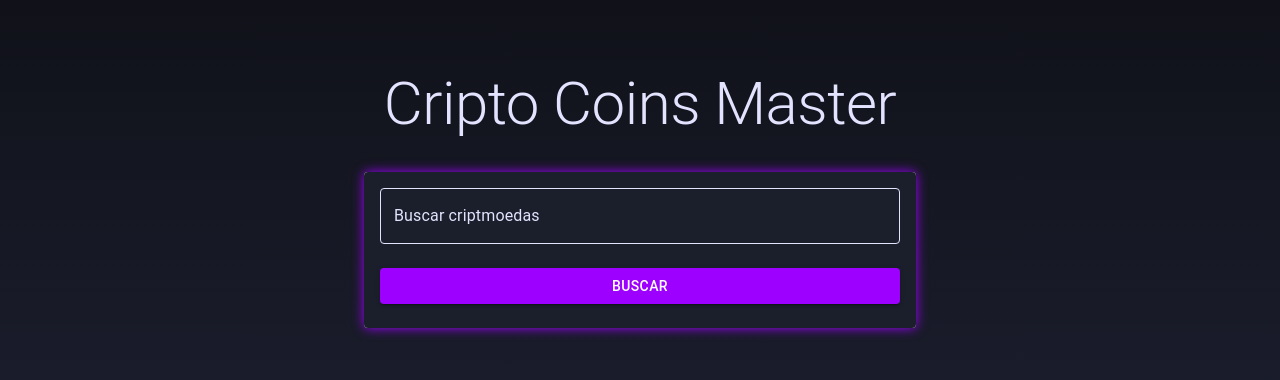
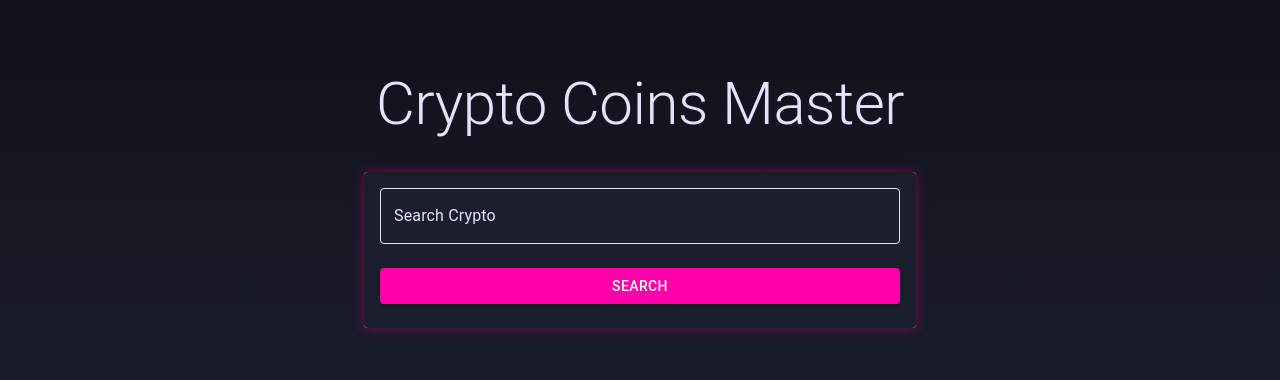
Before and after one commit to mahhfadel/fullstack, a React (Create React App) app in the folder fullstack-lucas-e-maria/: page / in a window 1280 px wide. Shown: the part 202-582 px from the top of the page. Built offline with nearby package versions, Linux system fonts and the light colour scheme.

Commit message:
feat api conect and show data search

```diff
--- a/fullstack-lucas-e-maria/package.json
+++ b/fullstack-lucas-e-maria/package.json
@@ -10,6 +10,7 @@
     "@testing-library/jest-dom": "^6.6.3",
     "@testing-library/react": "^16.3.0",
     "@testing-library/user-event": "^13.5.0",
+    "axios": "^1.9.0",
     "react": "^19.1.0",
     "react-dom": "^19.1.0",
     "react-scripts": "5.0.1",
--- a/fullstack-lucas-e-maria/src/App.js
+++ b/fullstack-lucas-e-maria/src/App.js
@@ -26,13 +26,15 @@ export default App;
 */
 
 import React from 'react';
-import SearchCrypto from './components/SearchCrypto';
+import SearchCryptoComponent from './components/SearchCryptoComponent';
+import { CryptoProvider } from './contexts/SearchCryptoContext';
+
 
 function App() {
   return (
-    <div>
-      <SearchCrypto />
-    </div>
+    <CryptoProvider>
+      <SearchCryptoComponent />
+    </CryptoProvider>
   );
 }
 
--- a/fullstack-lucas-e-maria/src/components/SearchCrypto.jsx
+++ /dev/null
@@ -1,79 +0,0 @@
-import React, { useRef, useState } from 'react';
-import { Box, Button, Card, CardContent, Container, TextField, Typography } from '@mui/material';
-
-const SearchCrypto = () => {
-  const inputRef = useRef();
-  const [hasError, setHasError] = useState(false);
-
-  const handleSearch = () => {
-    const query = inputRef.current.value.trim();
-    if (!query) {
-      setHasError(true);
-      return;
-    }
-
-    setHasError(false);
-    alert('Pesquisa realizada!');
-    console.log('Criptomoeda digitada:', query);
-    // Aqui depois vamos fazer a chamada para a API da CoinGecko com esse valor
-  };
-
-  return (
-    <Box sx={{ minHeight: '100vh', background: 'linear-gradient(to bottom, #0B0C10, #1F2235)', display: 'flex', alignItems: 'center' }}>
-      <Container maxWidth="sm">
-        <Typography variant="h2" component="h1" align="center" color='#E3E3FF' marginBottom='32px'>
-          Cripto Coins Master
-        </Typography>
-
-        <Card sx={{boxShadow: '0 0 12px #9D00FF'}}>
-          <CardContent sx={{backgroundColor: '#1A1F2B'}}>
-            <Box sx={{ display: 'flex', flexDirection: 'column', gap: 3 }}>
-              <TextField
-                label="Buscar criptmoedas"
-                variant="outlined"
-                inputRef={inputRef}
-                fullWidth
-                error={hasError}
-                helperText={hasError ? "Este campo é obrigatório" : ""}
-                sx={{
-                  input: { color: '#E3E3FF' },
-                  label: {
-                    color: '#E3E3FF',
-                    '&.Mui-focused': {
-                      color: '#E3E3FF',
-                    },
-                  },
-                  '& .MuiOutlinedInput-root': {
-                    '& fieldset': {
-                      borderColor: '#E3E3FF',
-                    },
-                    '&:hover fieldset': {
-                      borderColor: '#E3E3FF',
-                    },
-                    '&.Mui-focused fieldset': {
-                      borderColor: '#E3E3FF',
-                    },
-                  },
-                }}
-              />
-              <Button
-                variant="contained"
-                sx={{
-                  backgroundColor: '#9D00FF',
-                  '&:hover': {
-                    backgroundColor: '#7F00FF',
-                  },
-                }}
-                onClick={handleSearch}
-              >
-                Buscar
-              </Button>
-            </Box>
-          </CardContent>
-        </Card>
-      </Container>
-    </Box>
-  );
-};
-
-export default SearchCrypto;
--- /dev/null
+++ b/fullstack-lucas-e-maria/src/components/SearchCryptoComponent.jsx
@@ -0,0 +1,116 @@
+import React, { useRef, useState, useContext } from 'react';
+import { Box, Button, Card, CardContent, Container, TextField, Typography, CircularProgress } from '@mui/material';
+import { CryptoContext } from '../contexts/SearchCryptoContext';
+
+const SearchCryptoComponent = () => {
+  const inputRef = useRef();
+  const [hasError, setHasError] = useState(false);
+  const { fetchCrypto, cryptoData, loading, apiError } = useContext(CryptoContext);
+
+  const handleSearch = () => {
+    const query = inputRef.current.value.trim();
+    if (!query) {
+      setHasError(true);
+      return;
+    }
+
+    setHasError(false);
+    fetchCrypto(query);
+  };
+
+  return (
+    <Box sx={{ minHeight: '100vh', background: 'linear-gradient(to bottom, #0B0C10, #1F2235)', display: 'flex', alignItems: 'center' }}>
+      <Container maxWidth="sm">
+        <Typography variant="h2" component="h1" align="center" color='#E3E3FF' marginBottom='32px'>
+          Crypto Coins Master
+        </Typography>
+
+        <Card sx={{ boxShadow: '0 0 12px rgba(255, 0, 170, 0.4)' }}>
+          <CardContent sx={{ backgroundColor: '#1A1F2B' }}>
+            <Box sx={{ display: 'flex', flexDirection: 'column', gap: 3 }}>
+              <TextField
+                label="Search Crypto"
+                variant="outlined"
+                inputRef={inputRef}
+                fullWidth
+                error={hasError}
+                helperText={hasError ? "This field required" : ""}
+                sx={{
+                  input: { color: '#E3E3FF' },
+                  label: {
+                    color: '#E3E3FF',
+                    '&.Mui-focused': { color: '#E3E3FF' },
+                  },
+                  '& .MuiOutlinedInput-root': {
+                    '& fieldset': { borderColor: '#E3E3FF' },
+                    '&:hover fieldset': { borderColor: '#E3E3FF' },
+                    '&.Mui-focused fieldset': { borderColor: '#E3E3FF' },
+                  },
+                }}
+              />
+              <Button
+                variant="contained"
+                sx={{
+                  backgroundColor: '#FF00AA',
+                  '&:hover': { backgroundColor: '#ad0174' },
+                }}
+                onClick={handleSearch}
+              >
+                Search
+              </Button>
+
+            </Box>
+          </CardContent>
+        </Card>
+
+        {cryptoData && (
+          <Container maxWidth="sm" sx={{ mt: 4 }}>
+            <Box
+              sx={{
+                backgroundColor: '#1F2235',
+                boxShadow: '0 0 12px rgba(255, 0, 170, 0.4)',
+                borderRadius: 2,
+                padding: 2,
+              }}
+            >
+              <Box
+                component="table"
+                sx={{
+                  width: '100%',
+                  borderCollapse: 'collapse',
+                  '& th, & td': {
+                    border: '1px solid #9D00FF',
+                    padding: '12px',
+                    textAlign: 'center',
+                    color: '#E3E3FF',
+                  },
+                  '& th': {
+                    backgroundColor: '#0B0C10',
+                    color: '#FF00AA',
+                  },
+                }}
+              >
+                <thead>
+                  <tr>
+                    <th>Crypto</th>
+                    <th>Symbol</th>
+                    <th>Price (USD)</th>
+                  </tr>
+                </thead>
+                <tbody>
+                  <tr>
+                    <td>{cryptoData.name}</td>
+                    <td>{cryptoData.symbol.toUpperCase()}</td>
+                    <td>${cryptoData.market_data.current_price.usd.toLocaleString()}</td>
+                  </tr>
+                </tbody>
+              </Box>
+            </Box>
+          </Container>
+        )}
+      </Container>
+    </Box>
+  );
+};
+
+export default SearchCryptoComponent;
--- /dev/null
+++ b/fullstack-lucas-e-maria/src/contexts/SearchCryptoContext.jsx
@@ -0,0 +1,30 @@
+import React, { createContext, useState } from 'react';
+import axios from 'axios';
+
+export const CryptoContext = createContext();
+
+export const CryptoProvider = ({ children }) => {
+  const [cryptoData, setCryptoData] = useState(null);
+  const [loading, setLoading] = useState(false);
+  const [apiError, setApiError] = useState(null);
+
+  const fetchCrypto = async (query) => {
+    setLoading(true);
+    setApiError(null);
+    try {
+      const response = await axios.get(`https://api.coingecko.com/api/v3/coins/${query.toLowerCase()}`);
+      setCryptoData(response.data);
+    } catch (error) {
+      setApiError("Criptomoeda não encontrada.");
+      setCryptoData(null);
+    } finally {
+      setLoading(false);
+    }
+  };
+
+  return (
+    <CryptoContext.Provider value={{ cryptoData, fetchCrypto, loading, apiError }}>
+      {children}
+    </CryptoContext.Provider>
+  );
+};
```
Also changed, not shown: 1 other file (tests, documents, lock files or other folders).
